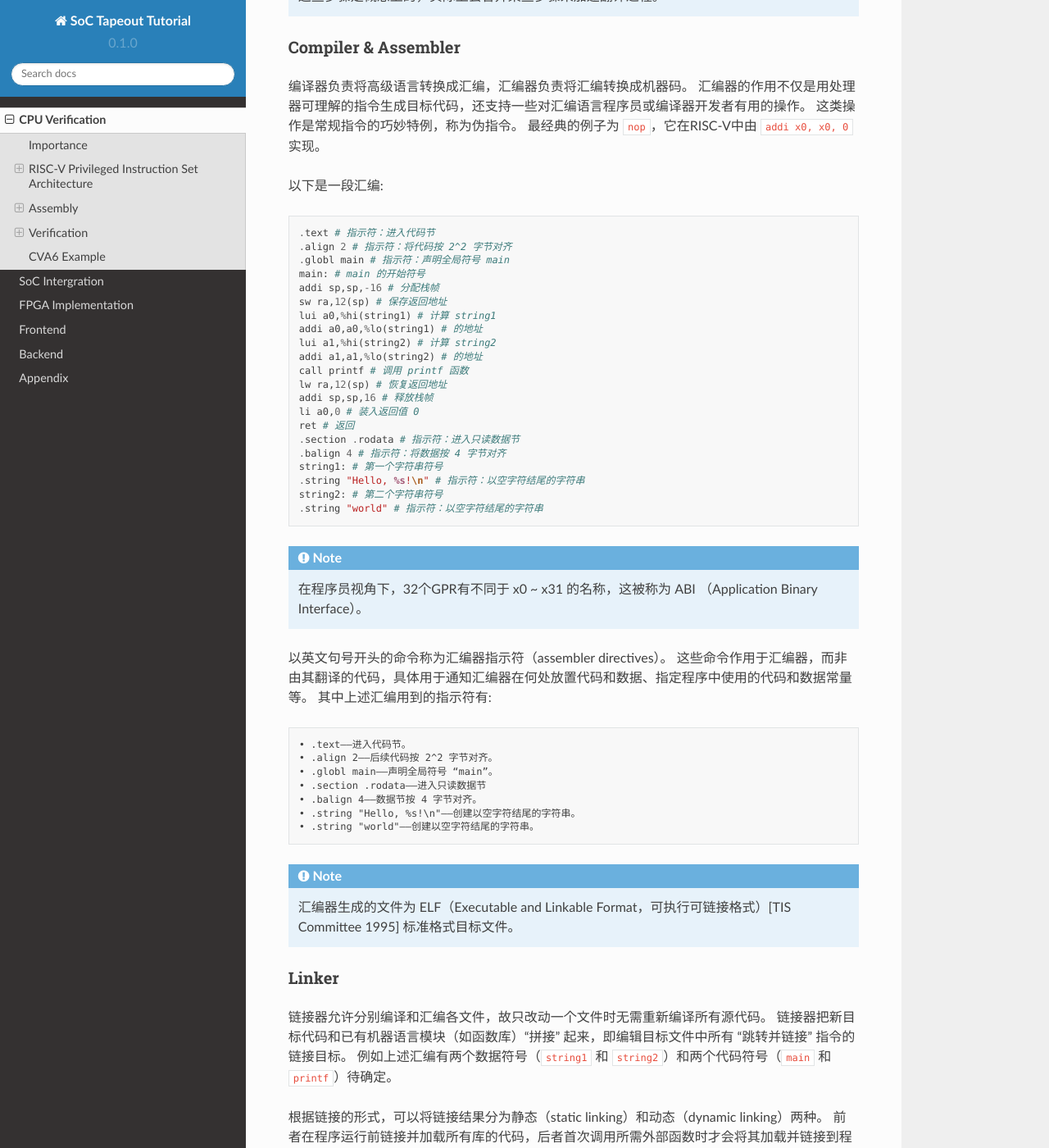
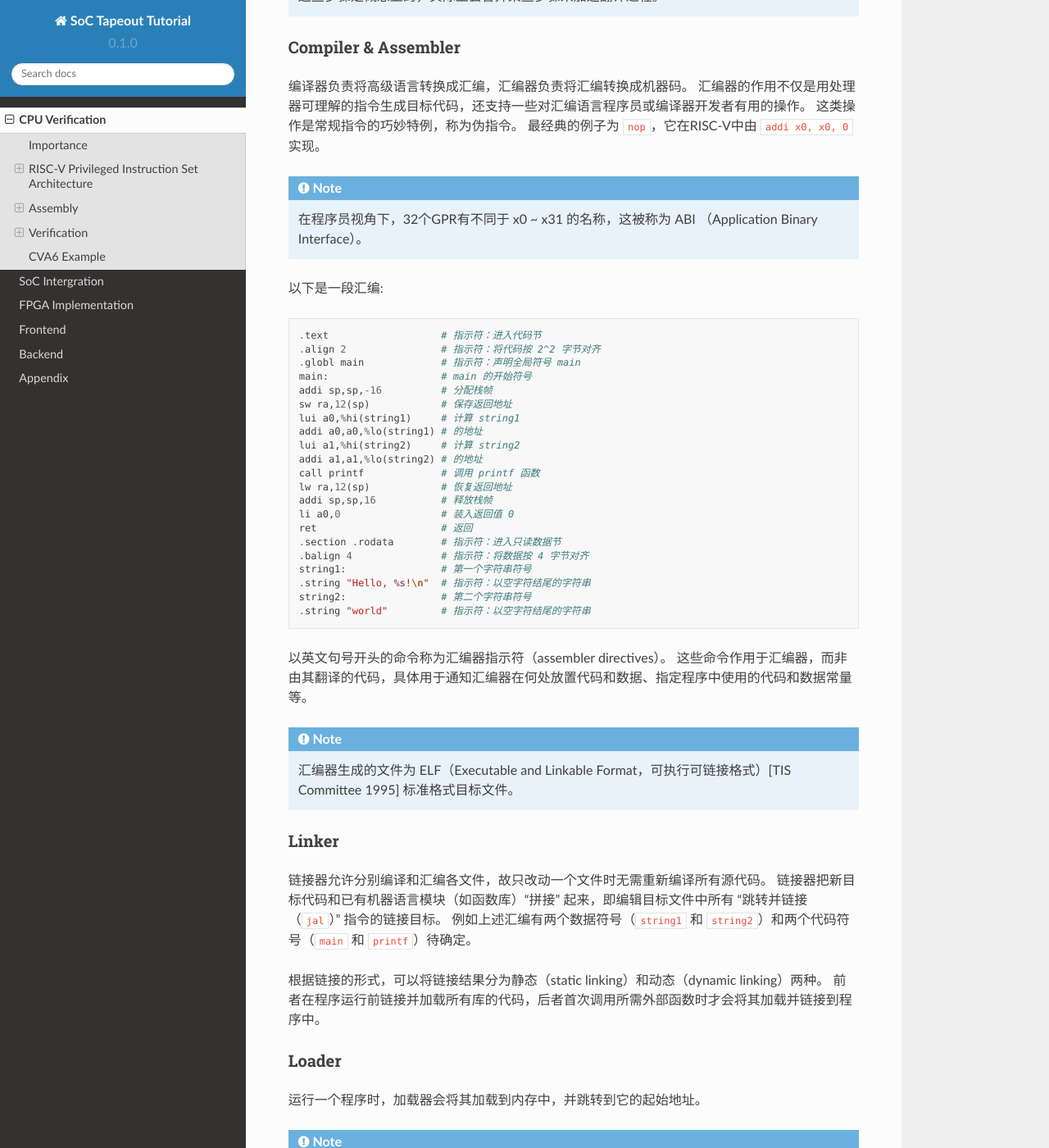
Before and after one commit to Siris-Li/SoC-Tapeout-Tutorial, a Sphinx documentation site: the page built from docs/source/cpu.rst, in a window 1280 px wide and 1400 px high, scrolled down 2144 px. Shown: the whole window at 82% size. Built offline with Sphinx 7.4.7 and the Read the Docs theme 2.0.0, drawn with Linux system fonts in a browser that asks for light colours; some of the changed text lies outside the part shown.

Commit message:
CPU Verification V1.1
Adjust content, fix some typos.

```diff
--- a/docs/source/cpu.rst
+++ b/docs/source/cpu.rst
@@ -7,7 +7,7 @@ CPU Verification
 Importance
 ------------
 
-CPU 作为中央处理器，在SoC中的重要性是显而易见的.
+CPU 作为中央处理器，在SoC中的重要性是显而易见的。
 虽然对于学术流片来说，CPU 大概率只是作为一个控制器来使用，但在工程实现中，我们不能忽视 CPU 的验证。
 理想情况下，我们编写的程序会运行在 CPU 上，通过 CPU 去控制加速器等模块，因此我们与加速器的交互是通过 CPU 来完成的，必须保证 CPU 功能的正确性。
 
@@ -78,46 +78,39 @@ Compiler & Assembler
 这类操作是常规指令的巧妙特例，称为伪指令。
 最经典的例子为 :code:`nop`，它在RISC-V中由 :code:`addi x0, x0, 0` 实现。
 
-以下是一段汇编::
-
-	.text # 指示符：进入代码节
-	.align 2 # 指示符：将代码按 2^2 字节对齐
-	.globl main # 指示符：声明全局符号 main
-	main: # main 的开始符号
-	addi sp,sp,-16 # 分配栈帧
-	sw ra,12(sp) # 保存返回地址
-	lui a0,%hi(string1) # 计算 string1
-	addi a0,a0,%lo(string1) # 的地址
-	lui a1,%hi(string2) # 计算 string2
-	addi a1,a1,%lo(string2) # 的地址
-	call printf # 调用 printf 函数
-	lw ra,12(sp) # 恢复返回地址
-	addi sp,sp,16 # 释放栈帧
-	li a0,0 # 装入返回值 0
-	ret # 返回
-	.section .rodata # 指示符：进入只读数据节
-	.balign 4 # 指示符：将数据按 4 字节对齐
-	string1: # 第一个字符串符号
-	.string "Hello, %s!\n" # 指示符：以空字符结尾的字符串
-	string2: # 第二个字符串符号
-	.string "world" # 指示符：以空字符结尾的字符串
-
 .. note::
 
 	在程序员视角下，32个GPR有不同于 x0 ~ x31 的名称，这被称为 ABI （Application Binary Interface）。
 
 
+以下是一段汇编::
+
+	.text 			# 指示符：进入代码节
+	.align 2 		# 指示符：将代码按 2^2 字节对齐
+	.globl main 		# 指示符：声明全局符号 main
+	main: 			# main 的开始符号
+	addi sp,sp,-16 		# 分配栈帧
+	sw ra,12(sp) 		# 保存返回地址
+	lui a0,%hi(string1) 	# 计算 string1
+	addi a0,a0,%lo(string1) # 的地址
+	lui a1,%hi(string2) 	# 计算 string2
+	addi a1,a1,%lo(string2) # 的地址
+	call printf 		# 调用 printf 函数
+	lw ra,12(sp) 		# 恢复返回地址
+	addi sp,sp,16 		# 释放栈帧
+	li a0,0 		# 装入返回值 0
+	ret 			# 返回
+	.section .rodata 	# 指示符：进入只读数据节
+	.balign 4 		# 指示符：将数据按 4 字节对齐
+	string1: 		# 第一个字符串符号
+	.string "Hello, %s!\n" 	# 指示符：以空字符结尾的字符串
+	string2: 		# 第二个字符串符号
+	.string "world" 	# 指示符：以空字符结尾的字符串
+
+
+
 以英文句号开头的命令称为汇编器指示符（assembler directives）。
 这些命令作用于汇编器，而非由其翻译的代码，具体用于通知汇编器在何处放置代码和数据、指定程序中使用的代码和数据常量等。
-其中上述汇编用到的指示符有::
-
-	• .text——进入代码节。
-	• .align 2——后续代码按 2^2 字节对齐。
-	• .globl main——声明全局符号 “main”。
-	• .section .rodata——进入只读数据节
-	• .balign 4——数据节按 4 字节对齐。
-	• .string "Hello, %s!\n"——创建以空字符结尾的字符串。
-	• .string "world"——创建以空字符结尾的字符串。
 
 .. note::
 
@@ -127,7 +120,7 @@ Linker
 ^^^^^^^^^^^^^^^
 
 链接器允许分别编译和汇编各文件，故只改动一个文件时无需重新编译所有源代码。
-链接器把新目标代码和已有机器语言模块（如函数库）“拼接” 起来，即编辑目标文件中所有 “跳转并链接” 指令的链接目标。
+链接器把新目标代码和已有机器语言模块（如函数库）“拼接” 起来，即编辑目标文件中所有 “跳转并链接（``jal``）” 指令的链接目标。
 例如上述汇编有两个数据符号（``string1`` 和 ``string2``）和两个代码符号（``main`` 和 ``printf``）待确定。
 
 根据链接的形式，可以将链接结果分为静态（static linking）和动态（dynamic linking）两种。
```
Also changed, not shown: other parts of docs/source/cpu.rst (+3 -4 lines).
